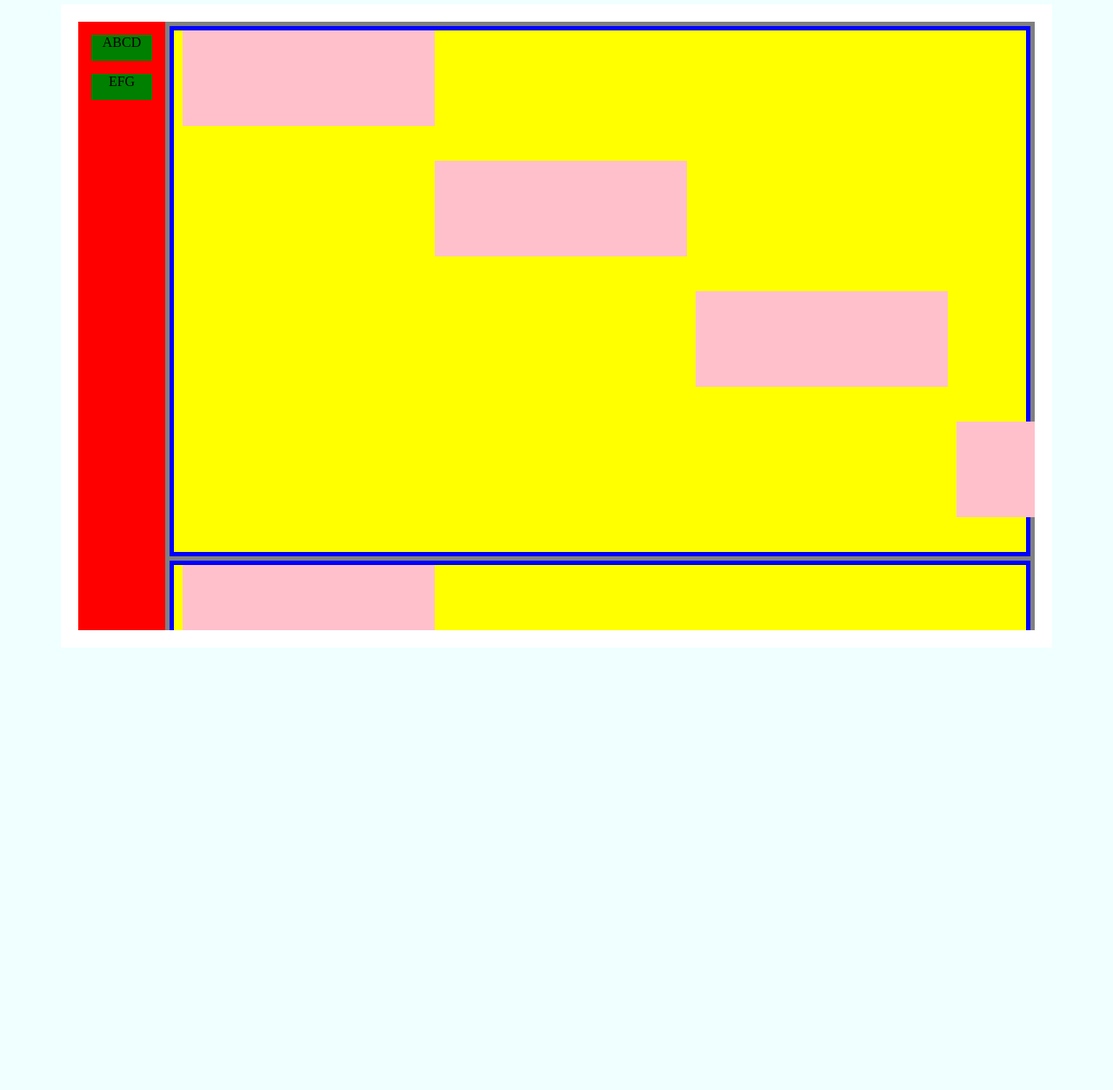
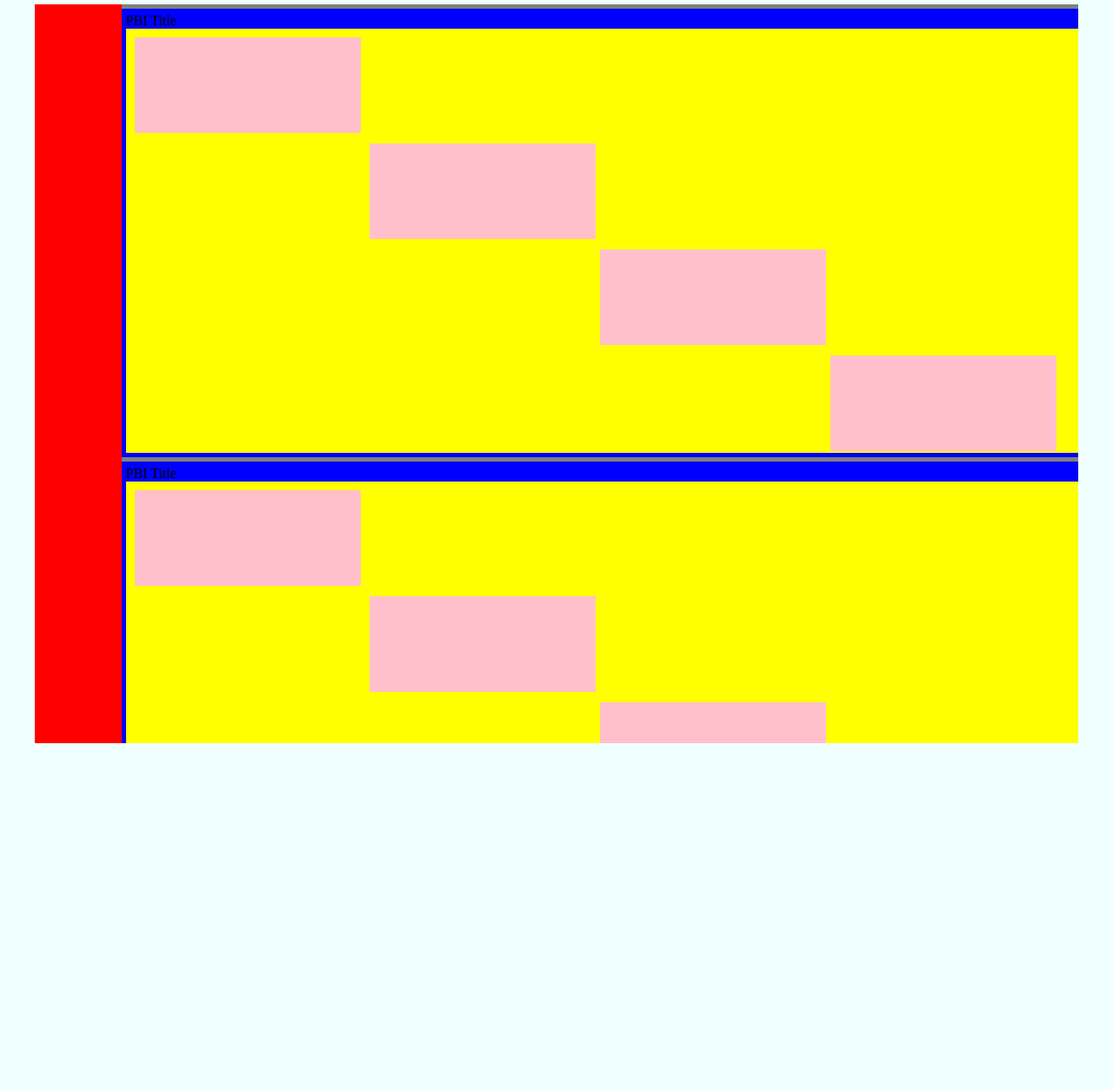
Before and after one commit to 0300962/ASDF, a PHP site: page /task-board.php in a window 1280 px wide. Shown: the part 69-1323 px from the top of the page at 87% size. Run offline with PHP 8.4, Linux system fonts and the light colour scheme; data that the repository does not hold is empty.

Commit message:
1-7-18 - Task board layout in progress

```diff
--- a/ASDF/CSS/header.css
+++ b/ASDF/CSS/header.css
@@ -49,6 +49,7 @@ a:hover {
     position: absolute;
     background-color: #b92f2f;
     box-shadow: 10px 10px 10px 0 rgba(0,0,0,0.5) ;
+    z-index: 100;
 }
 .menu-options a{
     display: block;
--- a/ASDF/CSS/taskboard.css
+++ b/ASDF/CSS/taskboard.css
@@ -1,6 +1,6 @@
-#container {
+#SBI_container {
     width: 95%;
-    height: 700px;
+    height: 850px;
     display: flex;
     flex-direction: row;
     overflow-y: auto;
@@ -8,22 +8,14 @@
     margin-left: auto;
     margin-right: auto;
     background-color: white;
-}
-@media (max-width: 1400px) {
-    #container {
-        width: 1100px;
-    }
-    .pbi {
-        width: 1100px;
-    }
-
+    z-index: -50;
 }
 
 #user_list {
     flex-direction: column;
     flex-shrink: 0;
     width: 100px;
-    height: 700px;
+    height: 850px;
     overflow-y: auto;
     background-color: red;
 }
@@ -41,53 +33,85 @@
 #task_board {
     display: inline-block;
     width: 100%;
-    height: 700px;
+    height: 850px;
     overflow-y: auto;
     background-color: grey;
 }
 .pbi {
     display: block;
-    width: 98%;
+    width: 99%;
     background-color: blue;
     padding: 5px;
     margin: 5px;
+    margin-left: auto;
+    margin-right: auto;
 }
 .sbi {
     display: block;
-    width: 100%;
-    height: 150px;
+    width: 99%;
+    height: 112px;
+    padding: 5px;
     background-color: yellow;
+    margin-left: auto;
+    margin-right: auto;
 }
 
 .not_started {
     position: relative;
-    left: 10px;
     height: 100px;
-    width: 280px;
+    width: 24%;
     padding: 5px;
+    margin: 5px;
     background-color: pink;
 }
 .in_progress {
     position: relative;
-    left: 300px;
+    left: 25%;
     height: 100px;
-    width: 280px;
+    width: 24%;
     padding: 5px;
+    margin: 5px;
     background-color: pink;
 }
 .testing {
     position: relative;
-    left: 600px;
+    left: 50%;
     height: 100px;
-    width: 280px;
+    width: 24%;
     padding: 5px;
+    margin: 5px;
     background-color: pink;
 }
 .done {
     position: relative;
-    left: 900px;
+    left: 75%;
     height: 100px;
-    width: 280px;
+    width: 24%;
     padding: 5px;
+    margin: 5px;
     background-color: pink;
 }
+
+@media (max-width: 1400px) {
+    #container {
+        width: 1100px;
+    }
+    .pbi {
+        width: 1100px;
+    }
+    .not_started {
+        width: 250px;
+    }
+    .in_progress {
+        width: 250px;
+        left: 270px;
+    }
+    .testing {
+        width: 250px;
+        left: 535px;
+    }
+    .done {
+        width: 250px;
+        left: 800px;
+    }
+}
--- a/ASDF/task-board.php
+++ b/ASDF/task-board.php
@@ -9,13 +9,21 @@ include 'header.php';
 
 ?>
 <link rel="stylesheet" href="CSS/taskboard.css">
-<div id="container">
+<div id="SBI_container">
     <div id="user_list">
-        <div class="user_box">ABCD</div>
-        <div class="user_box">EFG</div>
+        <?php  //Retrieves list of User accounts from the database
+        $sql = "SELECT initials, colour
+                FROM users";
+        $result = mysqli_query($db, $sql);
+        while($row = mysqli_fetch_array($result)) {
+            //Adds a button for each user to the drop-down menu
+            echo "<div class='user_box' style='background-color:{$row['colour']}'>{$row['initials']}</div>";
+        }
+        ?>
     </div>
     <div id="task_board">
         <div class="pbi" id="123">
+            <div>PBI Title</div>
             <div class="sbi">
                 <div class="not_started"></div>
             </div>
@@ -30,6 +38,7 @@ include 'header.php';
             </div>
         </div>
         <div class="pbi" id="456">
+            <div>PBI Title</div>
             <div class="sbi">
                 <div class="not_started"></div>
             </div>
```
